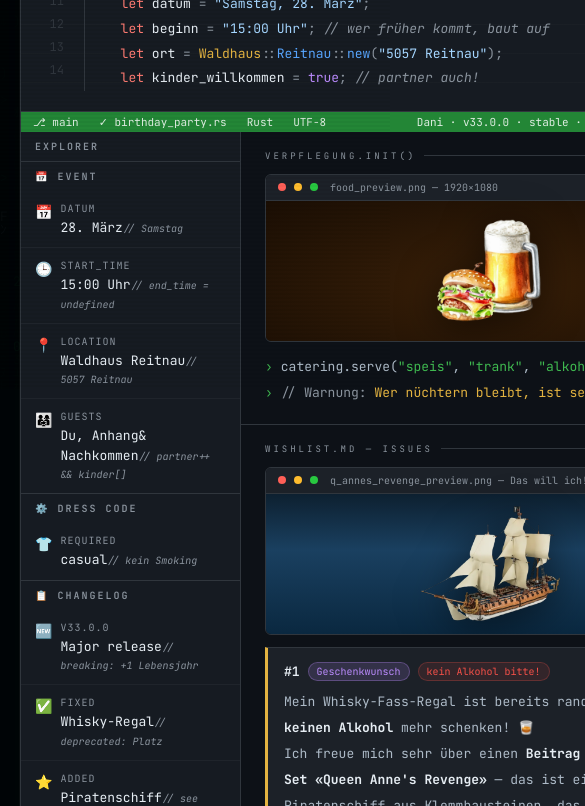
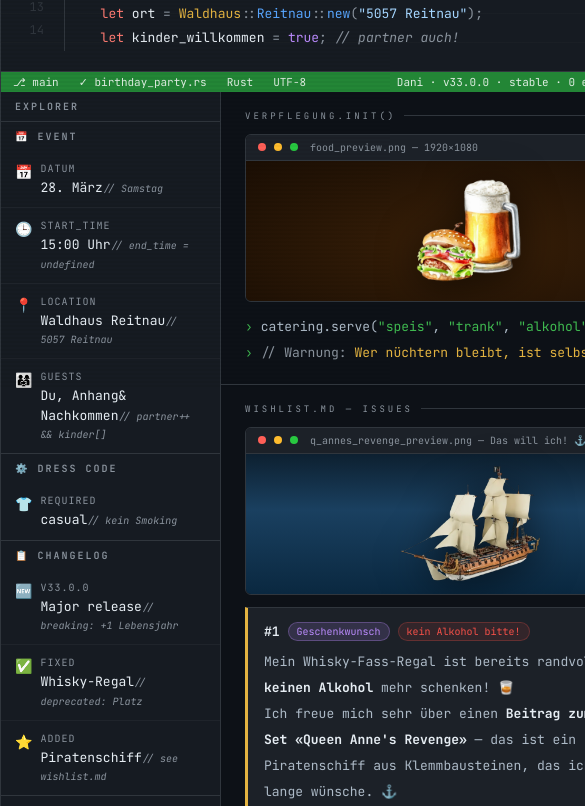
Before and after one commit to danielgugger/birthday-invite, a plain HTML site: page index.html in a window 390 px wide. Shown: the part 455-1261 px from the top of the page, 585 px wide, since content can reach past the window. Drawn offline with Linux system fonts and the light colour scheme.

Commit message:
Update index.html

```diff
--- a/index.html
+++ b/index.html
@@ -555,6 +555,40 @@
     pointer-events: none;
     z-index: 999;
   }
+
+  @media (max-width: 760px) {
+    body {
+      padding: 0;
+      align-items: flex-start;
+      overflow-x: hidden;
+    }
+
+    .window {
+      width: 720px;
+      transform-origin: top left;
+      transform: scale(calc(100vw / 720));
+    }
+
+    .window.visible {
+      transform: scale(calc(100vw / 720));
+      opacity: 1;
+    }
+
+    /* Wrapper needed so page height matches scaled card */
+    body::after {
+      content: '';
+      display: block;
+    }
+
+    #boot-screen {
+      padding: 16px;
+    }
+
+    .boot-terminal {
+      width: 100%;
+      font-size: 11px;
+    }
+  }
 </style>
 </head>
 <body>
@@ -922,7 +956,22 @@ function revealTerminalLines() {
 /* =============================================
    START
 ============================================= */
-window.addEventListener('load', runBoot);
+function fixMobileHeight() {
+  if (window.innerWidth <= 760) {
+    const scale = window.innerWidth / 720;
+    const win = document.getElementById('main-window');
+    // After scaling, the element still occupies 720px height in layout
+    // We need to set the body height so there's no extra scroll
+    win.style.marginBottom = `-${(1 - scale) * win.offsetHeight}px`;
+  }
+}
+
+window.addEventListener('load', () => {
+  runBoot();
+  // Fix height after card is visible
+  setTimeout(fixMobileHeight, 3200);
+});
+window.addEventListener('resize', fixMobileHeight);
 </script>
 
 </body>
```
